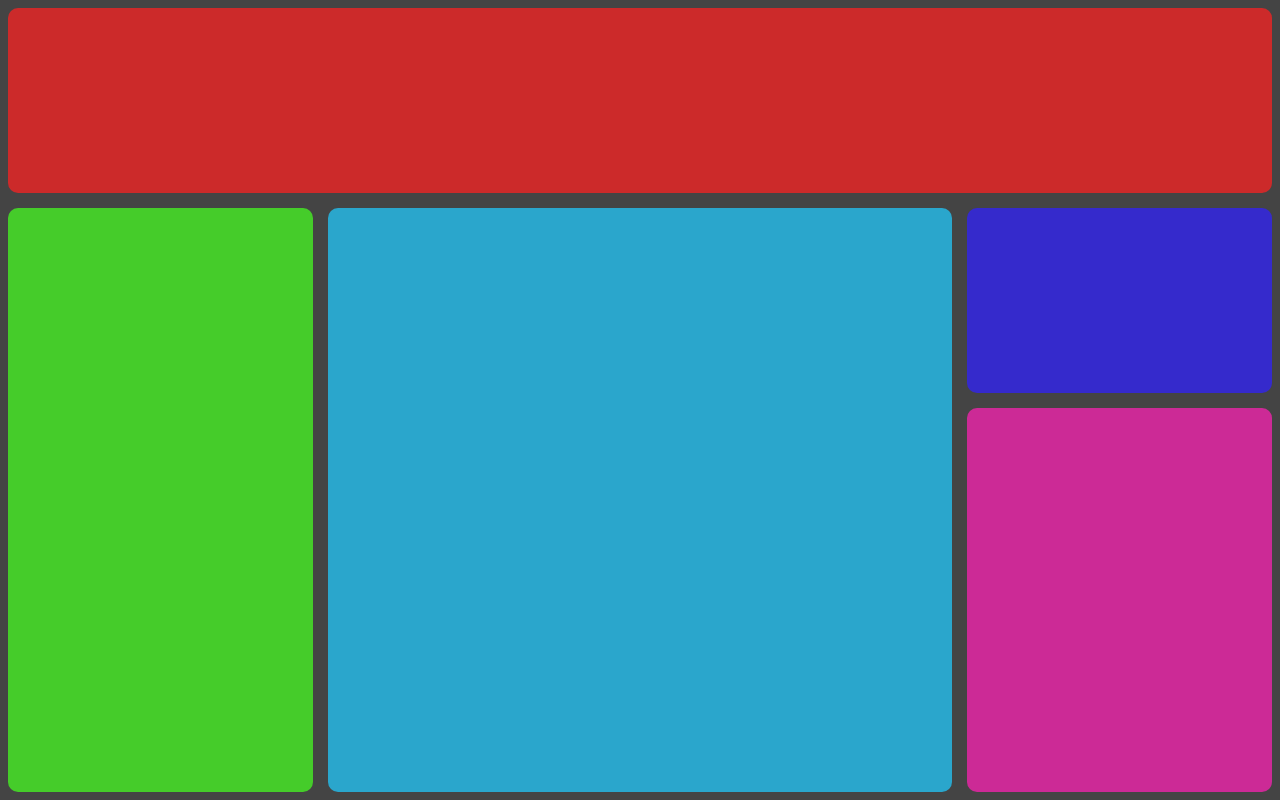
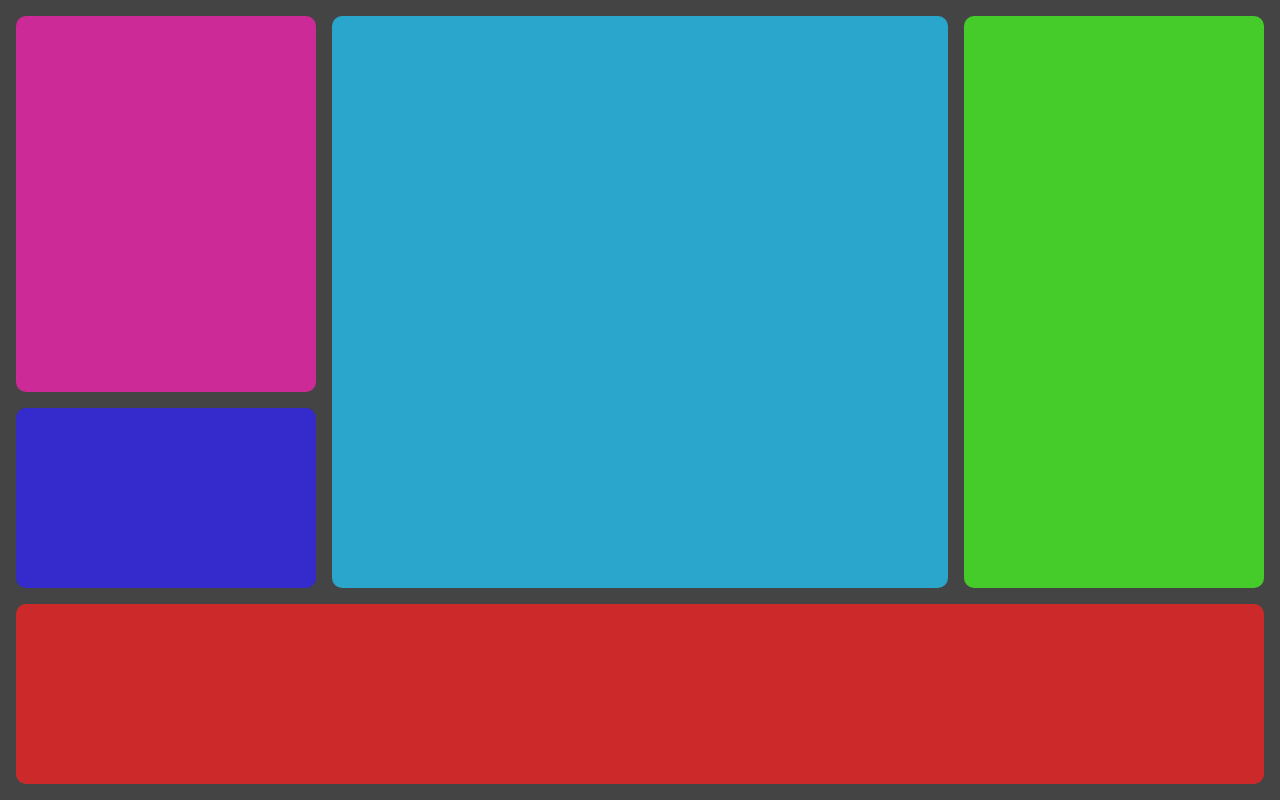
Before and after one commit to vitormds22/flex-grid-alura, a plain HTML site: page teste.html in a window 1280 px wide. Drawn offline with Linux system fonts and the light colour scheme.

Commit message:
Resolvendo o desafio da aula 05

```diff
--- a/assets/css/grid.css
+++ b/assets/css/grid.css
@@ -5,39 +5,41 @@
 }
 
 .corpo {
-    display: grid;
     background-color: #444444;
-    padding: 8px;
+    padding: 16px;
     width: 100vw;
     height: 100vh;
-    grid-template-columns: 1fr 1fr 1fr 1fr;
-    grid-template-rows: 1fr 1fr 1fr 1fr;
-    gap: 15px;
+    display: grid;
+    grid-template-columns: repeat(4, 1fr);
+    grid-template-rows: repeat(4, 1fr);
+    gap: 16px;
 }
 
 .cabecalho {
-    grid-column: span 4;
     background-color: #cc2a2a;
     border-radius: 10px;
     min-width: 50px;
     min-height: 50px;
+    grid-column: span 4;
+    grid-row: 4;
 }
 
 .lateral {
-    grid-row: span 3;
     background-color: #45cc2a;
     border-radius: 10px;
     min-width: 50px;
     min-height: 50px;
+    grid-row: 1 / span 3;
+    grid-column: 4;
 }
 
 .meio {
-    grid-column: span 2;
-    grid-row: span 3;
     background-color: #2aa6cc;
     border-radius: 10px;
     min-width: 50px;
     min-height: 50px;
+    grid-column: span 2;
+    grid-row: 1 / span 3;
 }
 
 .direita-cima {
@@ -45,12 +47,15 @@
     border-radius: 10px;
     min-width: 50px;
     min-height: 50px;
+    grid-row: 3;
+    grid-column: 1;
 }
 
 .direita-baixo {
-    grid-row: span 2;
     background-color: #cc2a96;
     border-radius: 10px;
     min-width: 50px;
     min-height: 50px;
+    grid-column: 1;
+    grid-row: 1 / span 2;
 }
```
